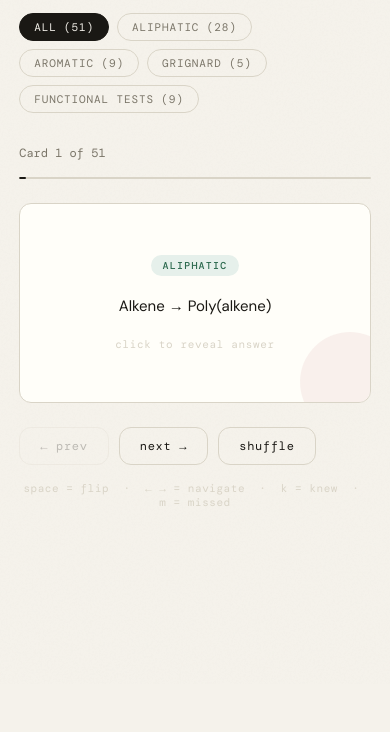
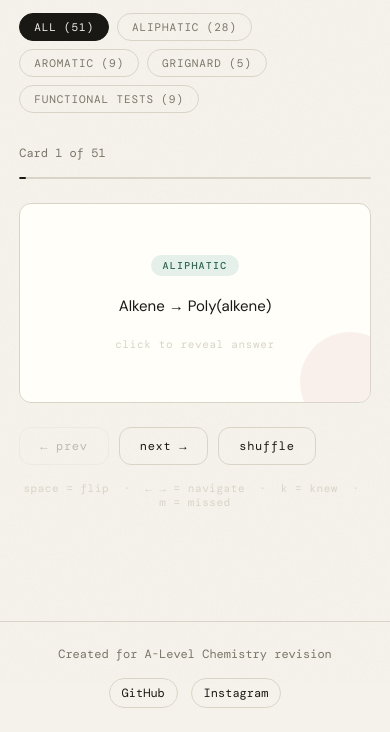
Before and after one commit to saucynandhu/Chemistry_IAL_Flashcards, a plain HTML site: page index.html in a window 390 px wide. Shown: the part 160-892 px from the top of the page. Before the commit the page ends 844 px from the top, so only its background shows below. Drawn offline with nearby package versions, Linux system fonts and the light colour scheme; a web font is replaced by a local one.

Commit message:
Add: Footer with credits and social media links
- Add footer section with GitHub and Instagram links
- Include styled social media buttons matching design
- Add responsive styling for mobile devices
- Links to saucynandhu GitHub and @nandhu_sauce Instagram

```diff
--- a/index.html
+++ b/index.html
@@ -438,12 +438,56 @@
 
   .btn-restart:hover { background: transparent; color: var(--text); }
 
+  /* Footer */
+  footer {
+    max-width: 780px;
+    margin: 4rem auto 0;
+    padding: 2rem;
+    border-top: 1px solid var(--border);
+    text-align: center;
+    position: relative;
+    z-index: 1;
+  }
+
+  .footer-text {
+    font-family: 'DM Mono', monospace;
+    font-size: 12px;
+    color: var(--muted);
+    margin-bottom: 1rem;
+  }
+
+  .social-links {
+    display: flex;
+    gap: 1.5rem;
+    justify-content: center;
+    align-items: center;
+  }
+
+  .social-links a {
+    font-family: 'DM Mono', monospace;
+    font-size: 12px;
+    color: var(--text);
+    text-decoration: none;
+    padding: 6px 12px;
+    border: 1px solid var(--border);
+    border-radius: 99px;
+    transition: all 0.15s ease;
+  }
+
+  .social-links a:hover {
+    background: var(--text);
+    color: var(--bg);
+    border-color: var(--text);
+  }
+
   @media (max-width: 540px) {
     header { padding: 2rem 1.2rem 1rem; }
     .main { padding: 0 1.2rem 3rem; }
     .controls { flex-wrap: wrap; }
     .btn-shuffle { margin-left: 0; }
     .card-face { padding: 1.8rem 1.2rem; }
+    footer { padding: 1.5rem 1.2rem; }
+    .social-links { flex-wrap: wrap; gap: 0.8rem; }
   }
 </style>
 </head>
@@ -520,6 +564,14 @@
   </div>
 
 </div>
+
+<footer>
+  <p class="footer-text">Created for A-Level Chemistry revision</p>
+  <div class="social-links">
+    <a href="https://github.com/saucynandhu" target="_blank" rel="noopener noreferrer">GitHub</a>
+    <a href="https://instagram.com/nandhu_sauce" target="_blank" rel="noopener noreferrer">Instagram</a>
+  </div>
+</footer>
 
 <script>
 const CARDS = [
```
